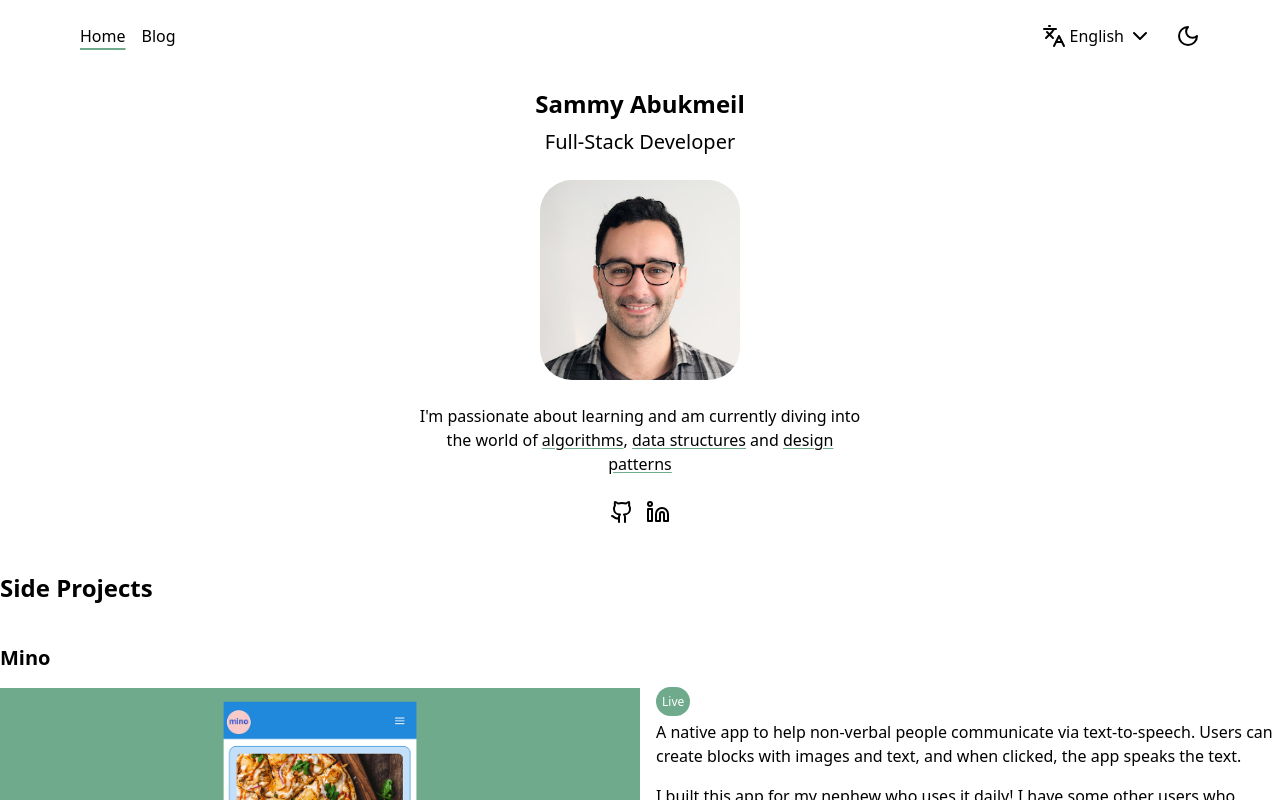
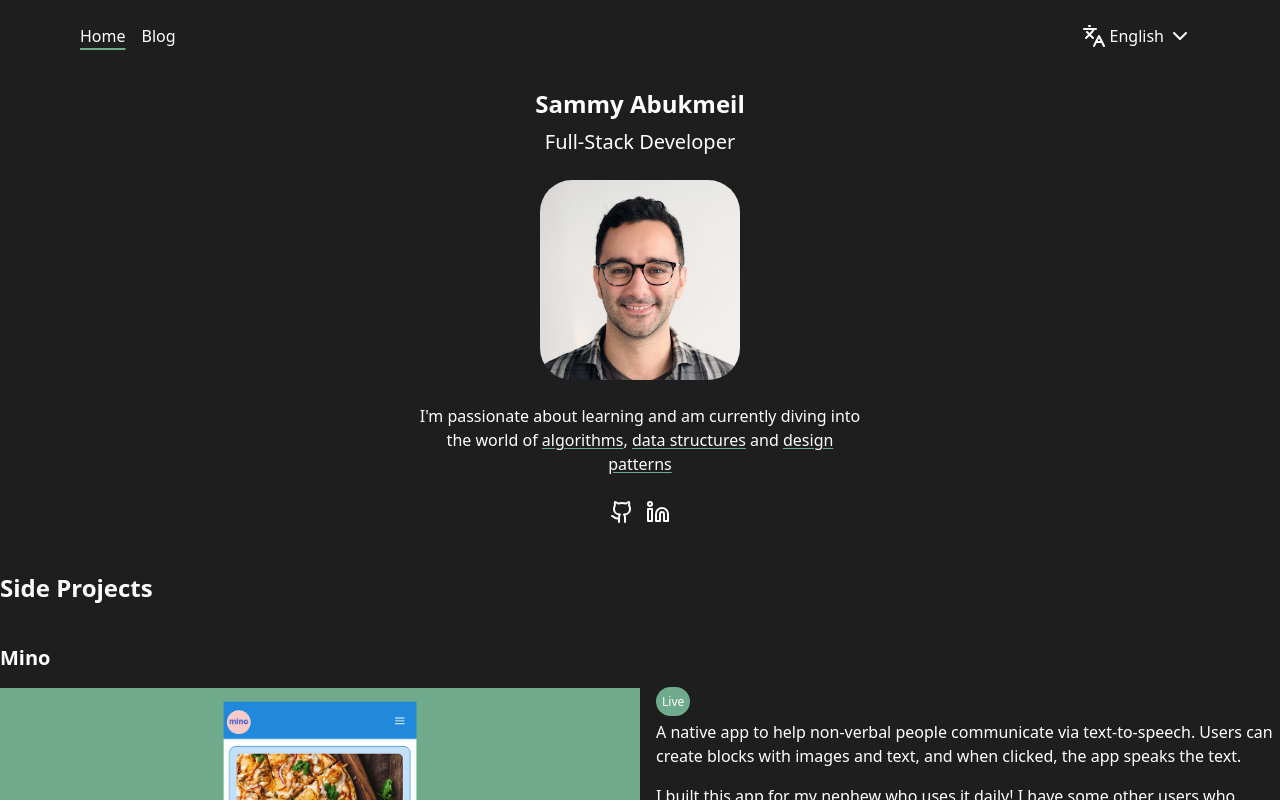
Before and after one commit to SammyAbukmeil/portfolio, a Next.js app: page /en in a window 1280 px wide. Shown: the top 800 px of the page. Built offline with nearby package versions, Linux system fonts and the light colour scheme.

Commit message:
Remove theme switcher

```diff
--- a/app/[locale]/layout.tsx
+++ b/app/[locale]/layout.tsx
@@ -1,6 +1,5 @@
 import type { Metadata } from "next";
 import { Geist, Geist_Mono } from "next/font/google";
-import ThemeProvider from "../contexts/ThemeContext";
 import { Analytics } from "@vercel/analytics/next";
 import { NextIntlClientProvider, hasLocale } from "next-intl";
 import { routing } from "@/i18n/routing";
@@ -35,40 +34,18 @@ export default async function RootLayout({
   }
 
   return (
-    <html lang={locale} suppressHydrationWarning>
+    <html lang={locale} className="dark">
       <head>
-        <script
-          dangerouslySetInnerHTML={{
-            __html: `
-              (function() {
-                try {
-                  var theme = localStorage.getItem('theme');
-                  var systemDark = window.matchMedia('(prefers-color-scheme: dark)').matches;
-                  var isDark = theme === 'dark' || (theme === 'system' && systemDark) || (!theme && systemDark);
-                  if (isDark) {
-                    document.documentElement.classList.add('dark');
-                  } else {
-                    document.documentElement.classList.remove('dark');
-                  }
-                } catch (e) {}
-              })();
-            `,
-          }}
-        />
+        <meta name="viewport" content="width=device-width, initial-scale=1" />
+        <meta name="color-scheme" content="dark" />
+        <meta name="theme-color" content="#1E1E1E" />
       </head>
       <body
-        className={`${geistSans.variable} ${geistMono.variable} antialiased dark:bg-dark`}
+        className={`${geistSans.variable} ${geistMono.variable} antialiased bg-dark text-white`}
       >
         <NextIntlClientProvider>
-          <ThemeProvider
-            attribute="class"
-            defaultTheme="system"
-            enableSystem
-            storageKey="theme"
-          >
-            {children}
-            <Analytics />
-          </ThemeProvider>
+          {children}
+          <Analytics />
         </NextIntlClientProvider>
       </body>
     </html>
--- a/app/components/blog/TableOfContents.tsx
+++ b/app/components/blog/TableOfContents.tsx
@@ -6,7 +6,7 @@ interface Props {
 
 export default function TableOfContents({ items }: Props) {
   return (
-    <section className="my-8 bg-zinc-100 dark:bg-primary-dark p-4">
+    <section className="my-8 bg-primary-dark p-4">
       <ul className="list-none">
         {items.map((item, i) => (
           <li
--- a/app/components/layout/Header.tsx
+++ b/app/components/layout/Header.tsx
@@ -1,7 +1,5 @@
 "use client";
 
-import { Moon, Sun } from "lucide-react";
-import { useTheme } from "next-themes";
 import { useTranslations } from "next-intl";
 import Link from "next/link";
 import LocaleSwitcher from "./LocaleSwitcher";
@@ -11,7 +9,6 @@ interface Props {
 }
 
 export default function Header({ isBlog }: Props) {
-  const { theme, setTheme } = useTheme();
   const tNav = useTranslations("Navigation");
   const t = useTranslations("HomePage");
 
@@ -43,13 +40,6 @@ export default function Header({ isBlog }: Props) {
             <li>
               <LocaleSwitcher />
             </li>
-            <li
-              className="hover:cursor-pointer hover:text-[#6EAA8B] transition-all duration-200 ease-out"
-              onClick={() => setTheme(theme === "dark" ? "light" : "dark")}
-            >
-              <Moon className="dark:hidden" />
-              <Sun className="hidden dark:block" />
-            </li>
           </ul>
         </div>
       </nav>
--- a/app/components/layout/LocaleSwitcherSelect.tsx
+++ b/app/components/layout/LocaleSwitcherSelect.tsx
@@ -27,11 +27,6 @@ export default function LocaleSwitcherSelect({
 
   function onLocaleSelect(locale: Locale) {
     setIsOpen(false);
-
-    // Preserve theme during navigation to prevent flash
-    const currentTheme = localStorage.getItem('theme');
-    const isDark = document.documentElement.classList.contains('dark');
-
     startTransition(() => {
       router.replace(
         // @ts-expect-error -- TypeScript will validate that only known `params`
@@ -40,18 +35,6 @@ export default function LocaleSwitcherSelect({
         { pathname, params },
         { locale }
       );
-
-      // Reapply theme immediately after navigation starts
-      setTimeout(() => {
-        if (currentTheme) {
-          localStorage.setItem('theme', currentTheme);
-        }
-        if (isDark) {
-          document.documentElement.classList.add('dark');
-        } else {
-          document.documentElement.classList.remove('dark');
-        }
-      }, 0);
     });
   }
 
@@ -93,7 +76,7 @@ export default function LocaleSwitcherSelect({
 
       {isOpen && (
         <div
-          className="absolute top-full mt-1 right-0 bg-white dark:bg-gray-900 border border-gray-200 dark:border-gray-700 rounded-md shadow-lg min-w-[120px] z-50 transform transition-all duration-200 ease-out"
+          className="absolute top-full mt-1 right-0 bg-gray-900 border border-gray-700 rounded-md shadow-lg min-w-[120px] z-50 transform transition-all duration-200 ease-out"
           role="listbox"
         >
           <div className="py-1">
@@ -104,7 +87,7 @@ export default function LocaleSwitcherSelect({
                       <button
                         key={child.props.value}
                         onClick={() => onLocaleSelect(child.props.value)}
-                        className="w-full text-left px-3 py-2 text-sm text-gray-700 dark:text-gray-200 hover:bg-[#6EAA8B] hover:text-white transition-colors duration-150 focus:outline-none"
+                        className="w-full text-left px-3 py-2 text-sm text-gray-200 hover:bg-[#6EAA8B] hover:text-white transition-colors duration-150 focus:outline-none"
                         role="option"
                         aria-selected={child.props.value === defaultValue}
                       >
--- a/app/contexts/ThemeContext.tsx
+++ /dev/null
@@ -1,13 +0,0 @@
-"use client";
-
-import {
-  ThemeProvider as NextThemesProvider,
-  ThemeProviderProps,
-} from "next-themes";
-
-export default function ThemeProvider({
-  children,
-  ...props
-}: ThemeProviderProps) {
-  return <NextThemesProvider {...props}>{children}</NextThemesProvider>;
-}
--- a/app/globals.css
+++ b/app/globals.css
@@ -38,49 +38,15 @@ html {
   scroll-behavior: smooth;
 }
 
-/* Prevent flash of wrong theme - CSS fallback */
+/* Dark theme styles */
 html {
-  background-color: #ffffff;
-  color-scheme: light;
-}
-
-html.dark {
   background-color: #1E1E1E;
   color-scheme: dark;
 }
 
-@media (prefers-color-scheme: dark) {
-  html:not(.light) {
-    background-color: #1E1E1E;
-    color-scheme: dark;
-  }
-  html:not(.light) body {
-    background-color: #1E1E1E;
-  }
-}
-
-@media (prefers-color-scheme: light) {
-  html:not(.dark) {
-    background-color: #ffffff;
-    color-scheme: light;
-  }
-  html:not(.dark) body {
-    background-color: #ffffff;
-  }
-}
-
-/* Mobile-specific anti-flash */
-@media screen and (max-width: 768px) {
-  @media (prefers-color-scheme: dark) {
-    html:not(.light) {
-      background-color: #1E1E1E !important;
-    }
-  }
-  @media (prefers-color-scheme: light) {
-    html:not(.dark) {
-      background-color: #ffffff !important;
-    }
-  }
+body {
+  background-color: #1E1E1E;
+  color: white;
 }
 
 pre {
@@ -126,28 +92,8 @@ code:not(pre code) span {
   color: black !important;
 }
 
-@media (prefers-color-scheme: dark) {
-  code {
-    font-family: 'Menlo', 'Monaco', 'Courier New', monospace;
-    font-size: 14px;
-    padding: 0.2em 0.4em;
-    border-radius: 0.3em;
-    background-color: #464646;
-  }
-
-  code:not(pre code) span {
-    color: var(--color-zinc-100) !important;
-  }
-}
-
-html.dark code:not(pre code) span {
+code:not(pre code) span {
   color: var(--color-zinc-100) !important;
-}
-
-@media (prefers-color-scheme: light) {
-  code:not(pre code) span {
-    color: var(--color-zinc-100) !important;
-  }
 }
 
 pre code span {
--- a/mdx-components.tsx
+++ b/mdx-components.tsx
@@ -63,21 +63,21 @@ const components = {
     </h4>
   ),
   p: (props: ParagraphProps) => (
-    <p className="dark:text-white leading-6 mb-4" {...props} />
+    <p className="text-white leading-6 mb-4" {...props} />
   ),
   ol: (props: ListProps) => (
     <ol
-      className="dark:text-white list-decimal pl-5 space-y-2 mb-4"
+      className="text-white list-decimal pl-5 space-y-2 mb-4"
       {...props}
     />
   ),
   ul: (props: ListProps) => (
-    <ul className="dark:text-white list-disc pl-5 space-y-1 my-4" {...props} />
+    <ul className="text-white list-disc pl-5 space-y-1 my-4" {...props} />
   ),
   li: (props: ListItemProps) => <li className="pl-1" {...props} />,
   em: (props: ComponentPropsWithoutRef<"em">) => <em {...props} />,
   strong: (props: ComponentPropsWithoutRef<"strong">) => (
-    <strong className="font-medium text-blue dark:text-accent" {...props} />
+    <strong className="font-medium text-accent" {...props} />
   ),
   a: ({ href, children, ...props }: AnchorProps) => {
     const className =
@@ -114,11 +114,11 @@ const components = {
   },
   blockquote: (props: BlockquoteProps) => (
     <blockquote
-      className="ml-4 border-l-3 border-gray-300 pl-4 text-gray-700 dark:border-zinc-600 dark:text-white my-8"
+      className="ml-4 border-l-3 border-zinc-600 pl-4 text-white my-8"
       {...props}
     />
   ),
-  hr: () => <hr className="my-16 mx-8 dark:border-zinc-600" />,
+  hr: () => <hr className="my-16 mx-8 border-zinc-600" />,
 };
 
 declare global {
--- a/package.json
+++ b/package.json
@@ -17,7 +17,6 @@
     "lucide-react": "^0.488.0",
     "next": "15.3.0",
     "next-intl": "^4.3.4",
-    "next-themes": "^0.4.6",
     "react": "^19.0.0",
     "react-dom": "^19.0.0",
     "sugar-high": "^0.9.3"
```
Also changed, not shown: 2 other files (tests, documents, lock files or other folders).
